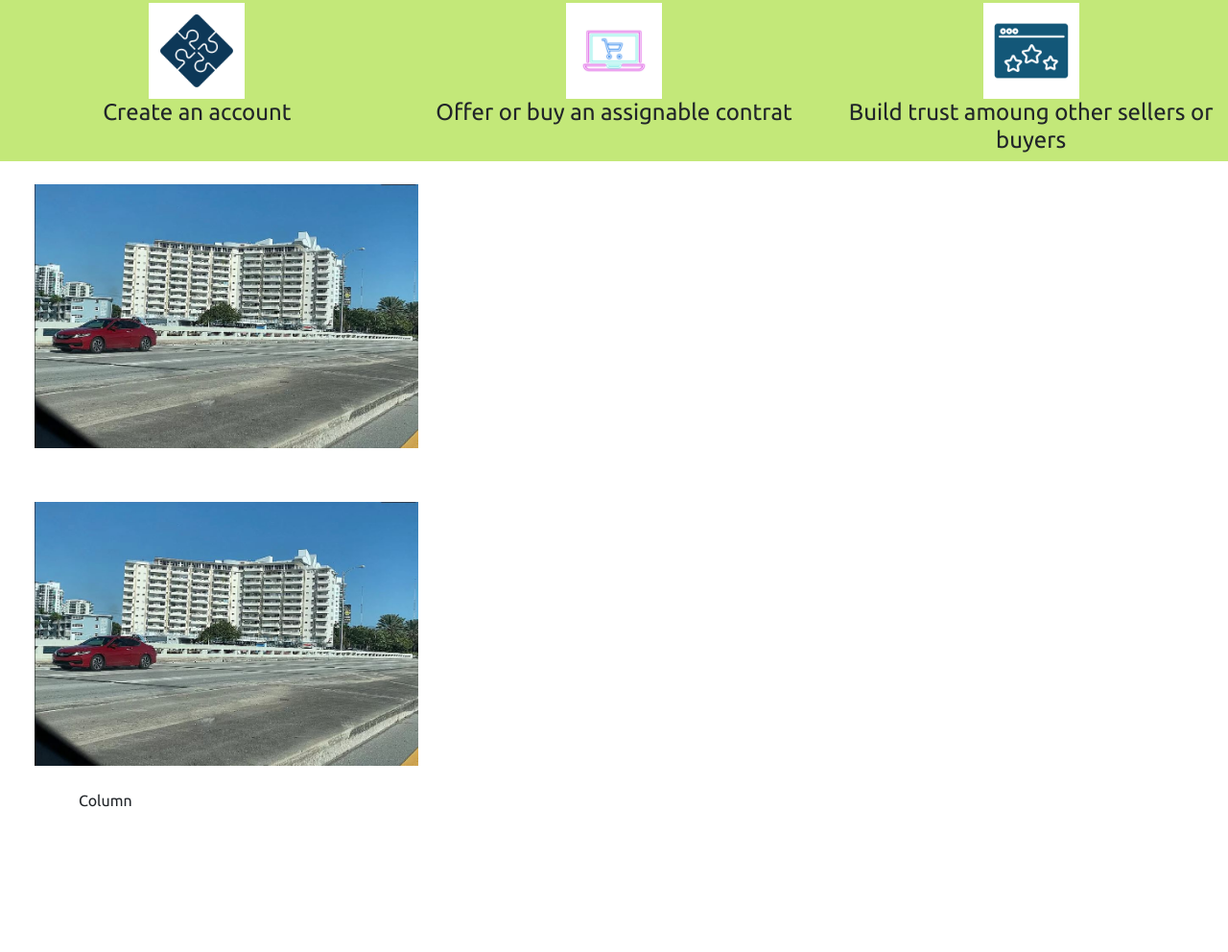
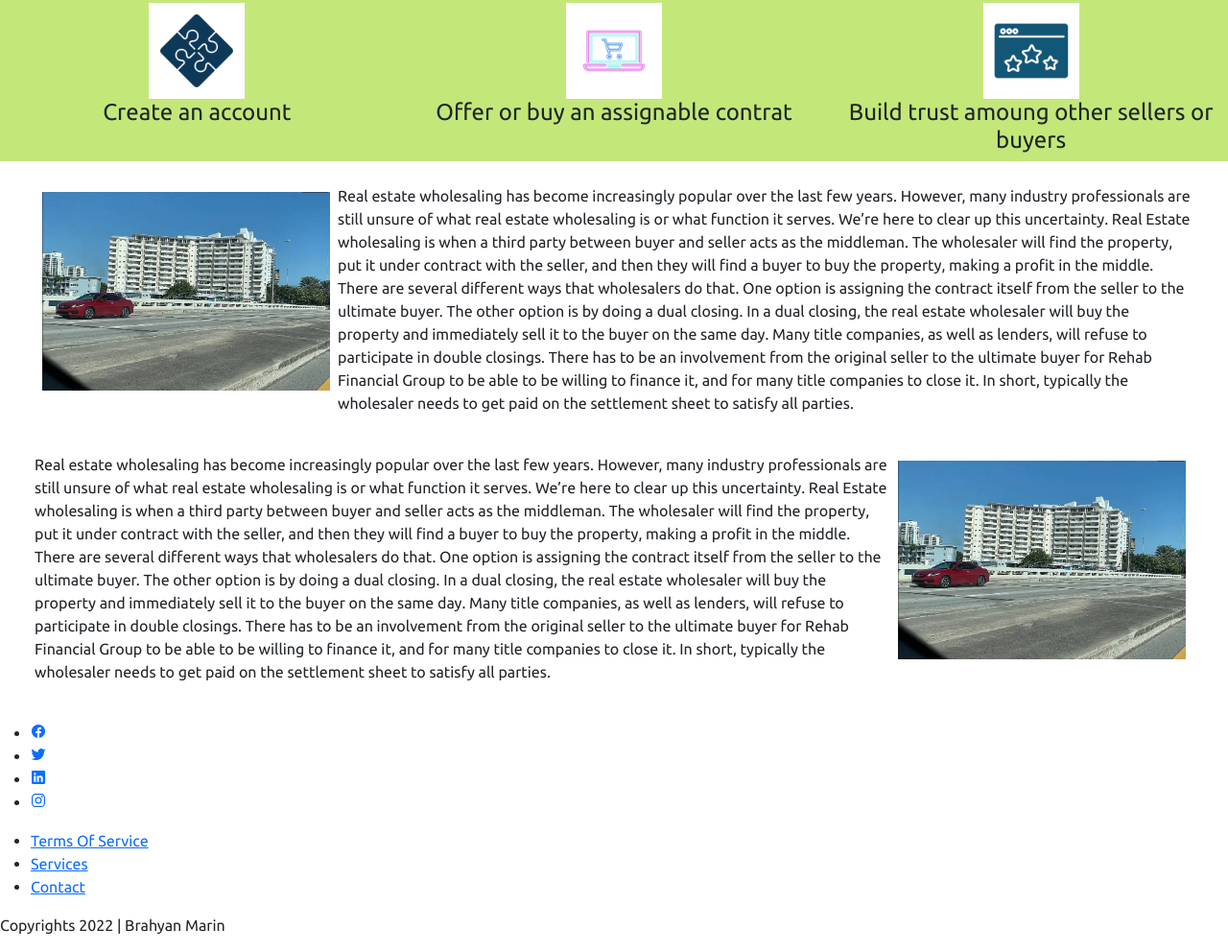
Before and after one commit to brahyanmarinmorales/MannyRoseProject, a website: page index.html in a window 1280 px wide. Shown: the part 566-1558 px from the top of the page at 96% size. Before the commit the page ends 1412 px from the top, so only its background shows below. Drawn offline with nearby package versions, Linux system fonts and the light colour scheme.

Commit message:
Index is taking shape with bootstrap

```diff
--- a/CSS/Style.css
+++ b/CSS/Style.css
@@ -26,3 +26,7 @@
     background-color: var(--light-green);
     text-align: center;
 }
+
+.img-RE{
+    margin:;
+}
--- a/index.html
+++ b/index.html
@@ -12,6 +12,9 @@
     <script type="module" src="https://unpkg.com/ionicons@5.5.2/dist/ionicons/ionicons.esm.js"></script>
     <script nomodule src="https://unpkg.com/ionicons@5.5.2/dist/ionicons/ionicons.js"></script>
     <link href="https://cdn.jsdelivr.net/npm/bootstrap@5.1.3/dist/css/bootstrap.min.css" rel="stylesheet" integrity="sha384-1BmE4kWBq78iYhFldvKuhfTAU6auU8tT94WrHftjDbrCEXSU1oBoqyl2QvZ6jIW3" crossorigin="anonymous">
+    <script type="module" src="https://unpkg.com/ionicons@5.5.2/dist/ionicons/ionicons.esm.js"></script>
+    <script nomodule src="https://unpkg.com/ionicons@5.5.2/dist/ionicons/ionicons.js"></script>
+    <title>Discover</title>
 </head>
 
 <body>
@@ -93,29 +96,34 @@
       </div>
 
       <div class="row m-4">
-        <section class="col-md-1">
-          <img src="./Images/Condo 7904.JPG" alt="" width="400">
-          <p></p>
-        </section>
-      </div>
-      <div class="row m-4">
-        <section class="col-md-1">
-
-          <p></p>
-          <img src="./Images/Condo 7904.JPG" alt="" width="400">
-
+        <section class="col-sm">
+          <img src="./Images/Condo 7904.JPG" alt="" width="300" class="float-sm-start m-2">
+          <p>Real estate wholesaling has become increasingly popular over the last few years. However, many industry professionals are still unsure of what real estate wholesaling is or what function it serves. We’re here to clear up this uncertainty. Real Estate wholesaling is when a third party between buyer and seller acts as the middleman. The wholesaler will find the property, put it under contract with the seller, and then they will find a buyer to buy the property, making a profit in the middle. There are several different ways that wholesalers do that. One option is assigning the contract itself from the seller to the ultimate buyer. The other option is by doing a dual closing. In a dual closing, the real estate wholesaler will buy the property and immediately sell it to the buyer on the same day. Many title companies, as well as lenders, will refuse to participate in double closings. There has to be an involvement from the original seller to the ultimate buyer for Rehab Financial Group to be able to be willing to finance it, and for many title companies to close it. In short, typically the wholesaler needs to get paid on the settlement sheet to satisfy all parties.</p>
         </section>
       </div>
 
+      <div class="row m-4">
+        <section class="col-sm">
+          <img src="./Images/Condo 7904.JPG" alt="" width="300" class="float-sm-end m-2">
+          <p>Real estate wholesaling has become increasingly popular over the last few years. However, many industry professionals are still unsure of what real estate wholesaling is or what function it serves. We’re here to clear up this uncertainty. Real Estate wholesaling is when a third party between buyer and seller acts as the middleman. The wholesaler will find the property, put it under contract with the seller, and then they will find a buyer to buy the property, making a profit in the middle. There are several different ways that wholesalers do that. One option is assigning the contract itself from the seller to the ultimate buyer. The other option is by doing a dual closing. In a dual closing, the real estate wholesaler will buy the property and immediately sell it to the buyer on the same day. Many title companies, as well as lenders, will refuse to participate in double closings. There has to be an involvement from the original seller to the ultimate buyer for Rehab Financial Group to be able to be willing to finance it, and for many title companies to close it. In short, typically the wholesaler needs to get paid on the settlement sheet to satisfy all parties.</p>
+        </section>
+      </div>
     </main>
 
-
-    <footer class="container">
-      <div class="row">
-        <div class="col">
-          Column
-        </div>
-      </footer>
+    <footer>
+      <ul class="social_icons">
+          <li><a href="#" class="icon"><ion-icon name="logo-facebook"></ion-icon></a></li>
+          <li><a href="#" class="icon"><ion-icon name="logo-twitter"></ion-icon></a></li>
+          <li><a href="#" class="icon"><ion-icon name="logo-linkedin"></ion-icon></a></li>
+          <li><a href="#" class="icon"><ion-icon name="logo-instagram"></ion-icon></a></li>
+      </ul>
+      <ul class="menu">
+          <li><a href="#">Terms Of Service</a></li>
+          <li><a href="#">Services</a></li>
+          <li><a href="#">Contact</a></li>
+      </ul>
+      <p>Copyrights 2022 | Brahyan Marin</p>
+  </footer>
 
 
     <script src="https://cdn.jsdelivr.net/npm/bootstrap@5.1.3/dist/js/bootstrap.bundle.min.js" integrity="sha384-ka7Sk0Gln4gmtz2MlQnikT1wXgYsOg+OMhuP+IlRH9sENBO0LRn5q+8nbTov4+1p" crossorigin="anonymous"></script>
```
